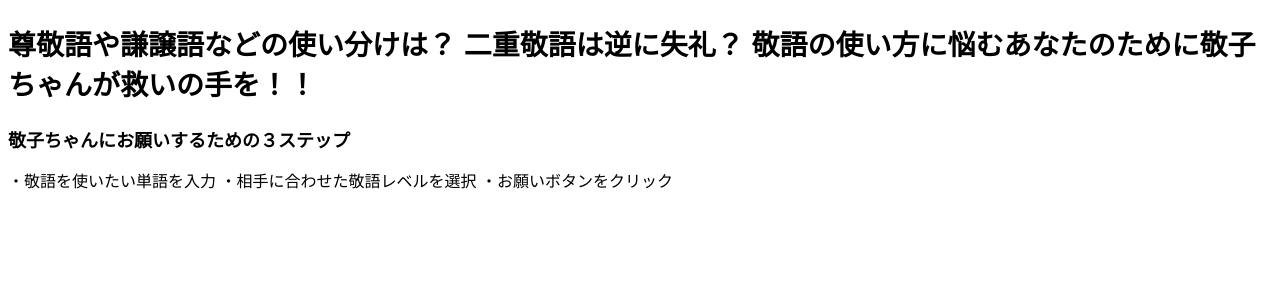
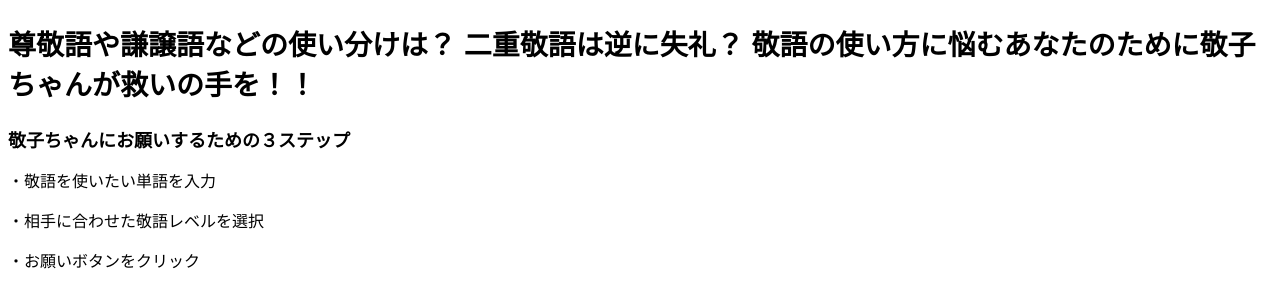
Before and after one commit to FuKuZaKi-93/webApplication_test, a plain HTML site: page index.html in a window 1280 px wide. Shown: the part 83-390 px from the top of the page. Drawn offline with Linux system fonts and the light colour scheme.

Commit message:
訂正：</n> ---> <p>__</p>

```diff
--- a/index.html
+++ b/index.html
@@ -13,8 +13,8 @@
     敬語の使い方に悩むあなたのために敬子ちゃんが救いの手を！！</h2>
 
     <h3>敬子ちゃんにお願いするための３ステップ</h3>
-    <p>・敬語を使いたい単語を入力</n>
-    ・相手に合わせた敬語レベルを選択</n>
-    ・お願いボタンをクリック</p>
+    <p>・敬語を使いたい単語を入力</p>
+    <p>・相手に合わせた敬語レベルを選択</p>
+    <p>・お願いボタンをクリック</p>
 </body>
 </html>
```
